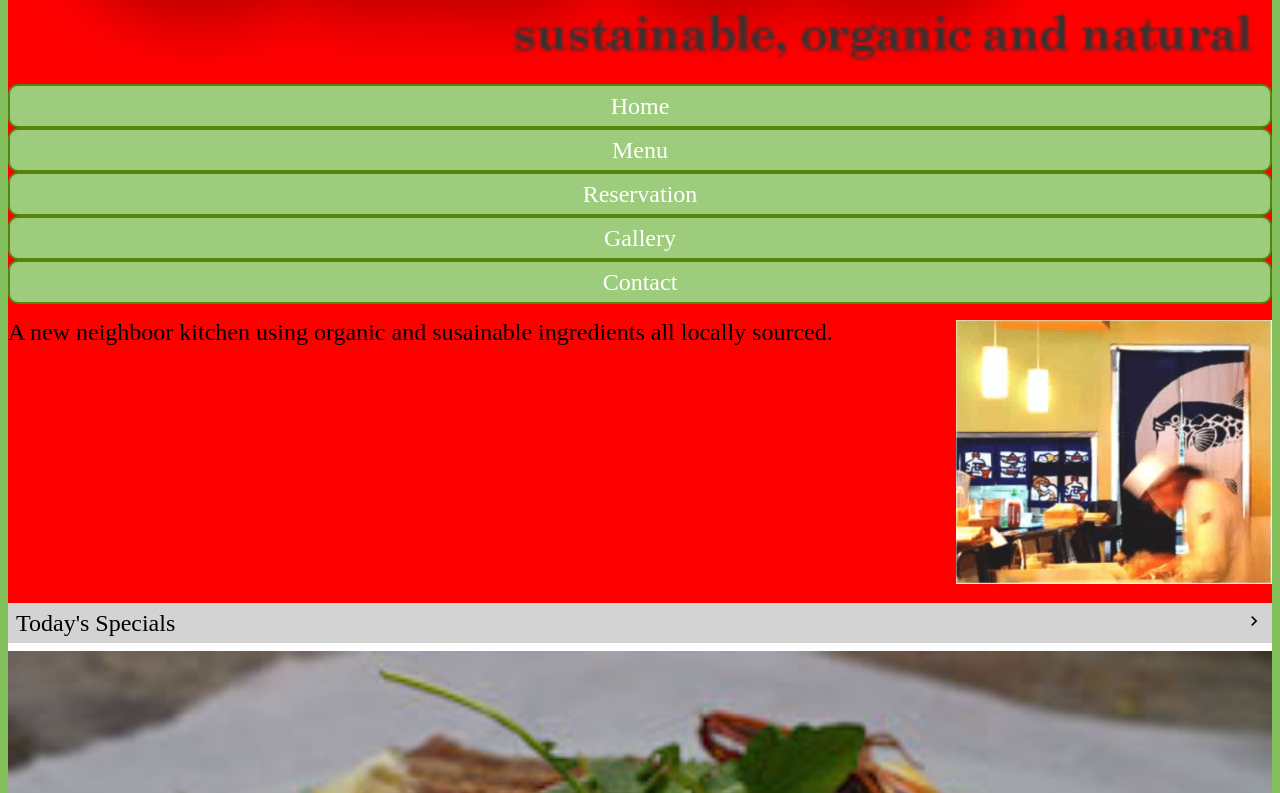
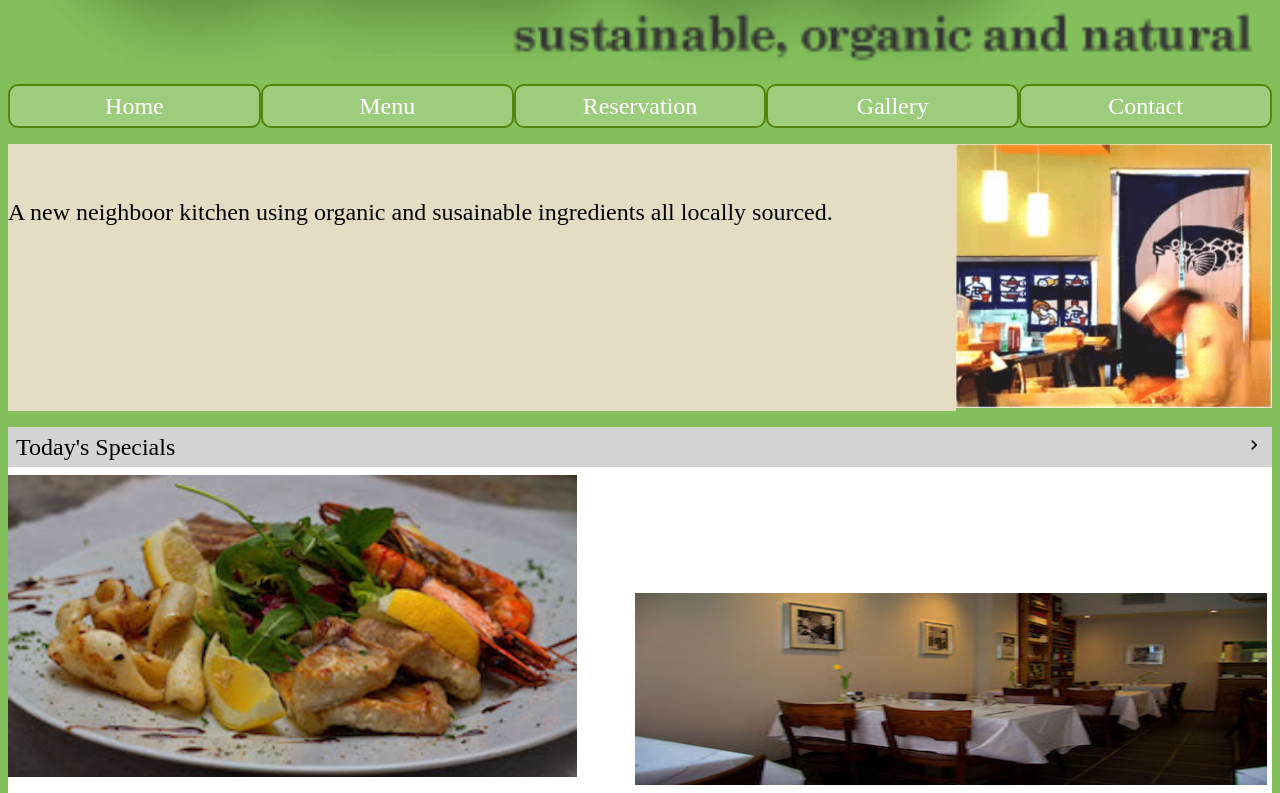
Before and after one commit to Kk4zu/citrus-cafe, a plain HTML site: page html5-ja-css3/citrus.cafe/index.html in a window 1280 px wide. Shown: the part 351-1144 px from the top of the page. Drawn offline with Linux system fonts and the light colour scheme.

Commit message:
first commit

```diff
--- a/html5-ja-css3/citrus.cafe/layout.css
+++ b/html5-ja-css3/citrus.cafe/layout.css
@@ -55,7 +55,7 @@ figure img {
     flex-basis: 0;
 }
 .vision h3 {
-    flex-grow: 3    ;
+    flex-grow: 3;
 }
 .vision figure {
     display: none;
@@ -90,6 +90,7 @@ section {
 
 .news-lista {
     background-color: white;
+    margin-left: 2.5rem;
 }
 
 footer {
@@ -118,10 +119,44 @@ header, nav, main, footer, .vision, #boxes section {
 
 @media only screen and (min-width: 426px) {
     body {
-      background-color: lightblue;
+      background-color: #83c05b;
     }
     .vision figure {
         display: block;
+    }
+
+    .vision h3 {
+        background-color: #e5ddc3;
+    }
+
+    h3 {
+        padding-top: 3.5rem;
+    }
+
+    .tasty-picture {
+        width: 45%;
+    }
+
+    .interiot-picture {
+        width: 50%;
+        display: flex;
+        flex: 33%;
+        padding: 5px;
+        float: right;
+        margin-top: -16rem;
+        height: 12rem;
+    }
+
+    .lista {
+        display: flex;
+    }
+
+    .lista li {
+        width: 100%;
+    }
+
+    .specials {
+
     }
   }
 
@@ -129,6 +164,6 @@ header, nav, main, footer, .vision, #boxes section {
 
 @media only screen and (min-width: 769px) {
     body {
-      background-color: red;
+      background-color: #83c05b;
     }
   }
```
Also changed, not shown: 2 other files.
